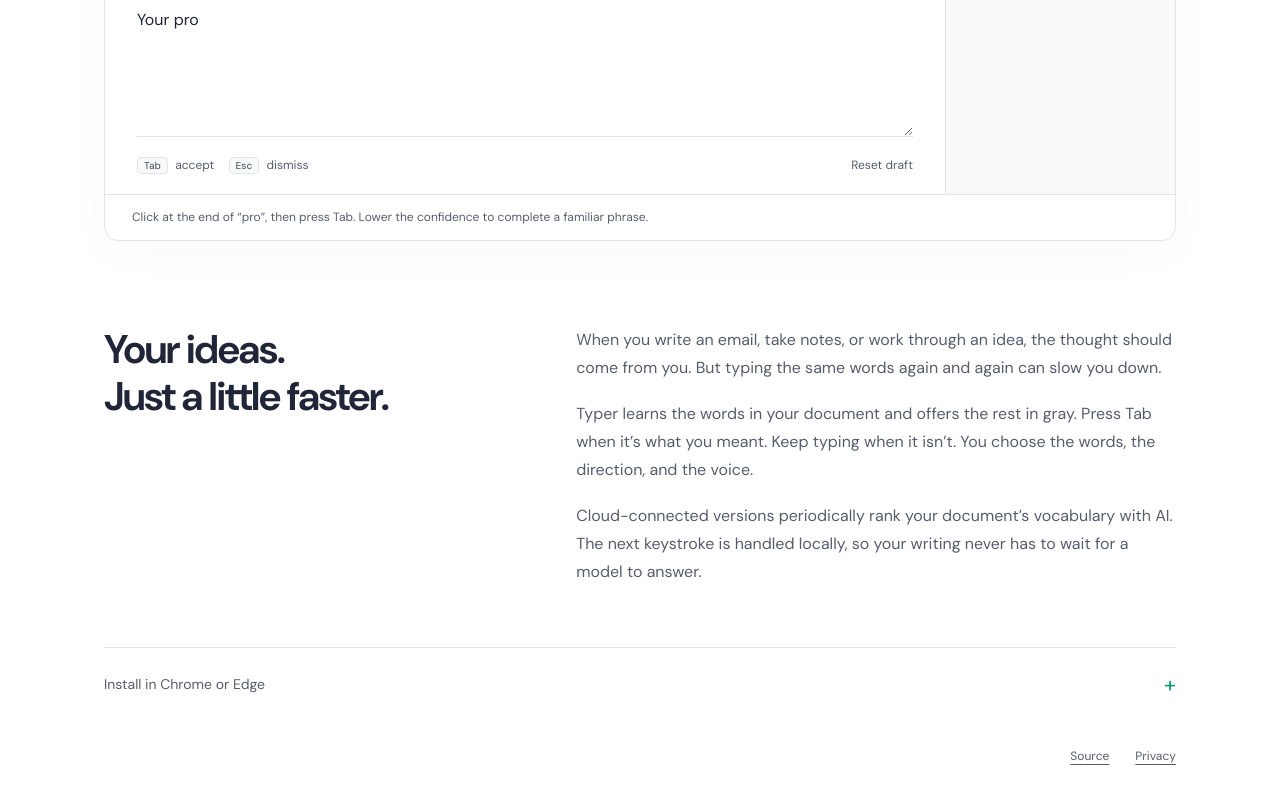
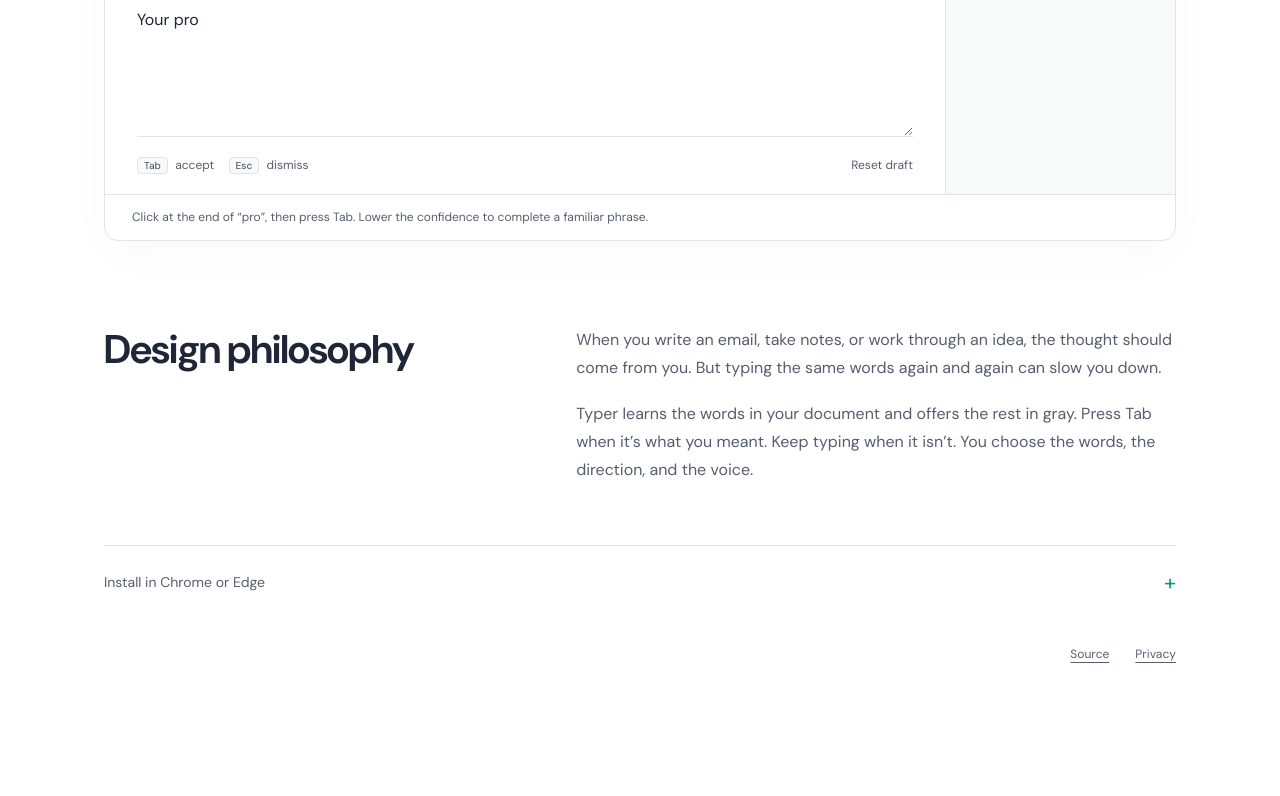
Before and after one commit to mutms7/Typer.AI, a browser extension: page public/index.html in a window 1280 px wide. Shown: the part 855-1651 px from the top of the page. After the commit the page ends 1549 px from the top, so only its background shows below. Drawn offline with Linux system fonts and the light colour scheme; files whose address does not match are found by name.

Commit message:
Keep the design philosophy concise and focused on the writer

```diff
--- a/public/index.html
+++ b/public/index.html
@@ -41,8 +41,8 @@ Your pro</textarea><div class="editor-footer"><span><kbd>Tab</kbd> accept <kbd>E
       <p id="demo-hint" class="workspace-note">Click at the end of “pro”, then press Tab. Lower the confidence to complete a familiar phrase.</p>
     </section>
     <section class="philosophy" aria-labelledby="philosophy-title">
-      <h2 id="philosophy-title">Your ideas.<br> Just a little faster.</h2>
-      <div><p>When you write an email, take notes, or work through an idea, the thought should come from you. But typing the same words again and again can slow you down.</p><p>Typer learns the words in your document and offers the rest in gray. Press Tab when it’s what you meant. Keep typing when it isn’t. You choose the words, the direction, and the voice.</p><p>Cloud-connected versions periodically rank your document’s vocabulary with AI. The next keystroke is handled locally, so your writing never has to wait for a model to answer.</p></div>
+      <h2 id="philosophy-title">Design philosophy</h2>
+      <div><p>When you write an email, take notes, or work through an idea, the thought should come from you. But typing the same words again and again can slow you down.</p><p>Typer learns the words in your document and offers the rest in gray. Press Tab when it’s what you meant. Keep typing when it isn’t. You choose the words, the direction, and the voice.</p></div>
     </section>
     <details class="installation"><summary>Install in Chrome or Edge <span aria-hidden="true">+</span></summary><div><p>Download and unzip the extension. Open your browser’s Extensions page, enable Developer mode, and choose “Load unpacked”. Select the folder containing <code>manifest.json</code>, then refresh your writing page.</p><p>Works with ordinary text inputs, textareas, and editable web documents. Google Docs and canvas editors aren’t supported in this release. The current download runs locally without an account or API key.</p></div></details>
   </main>
```
